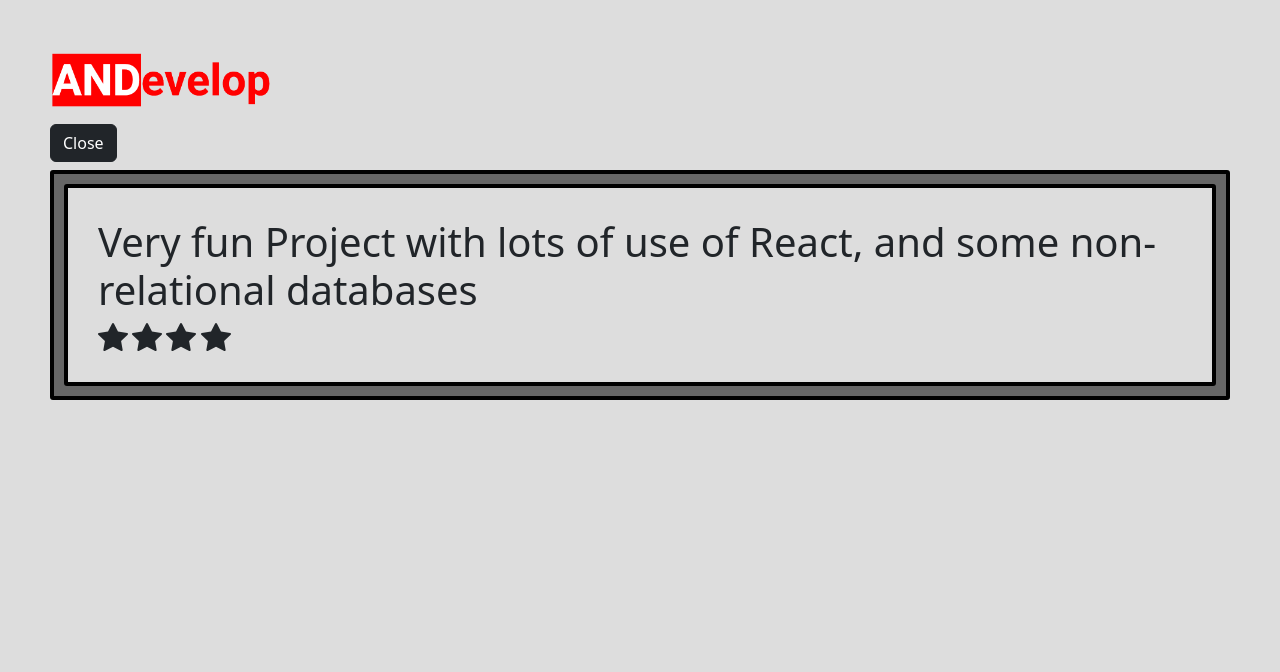
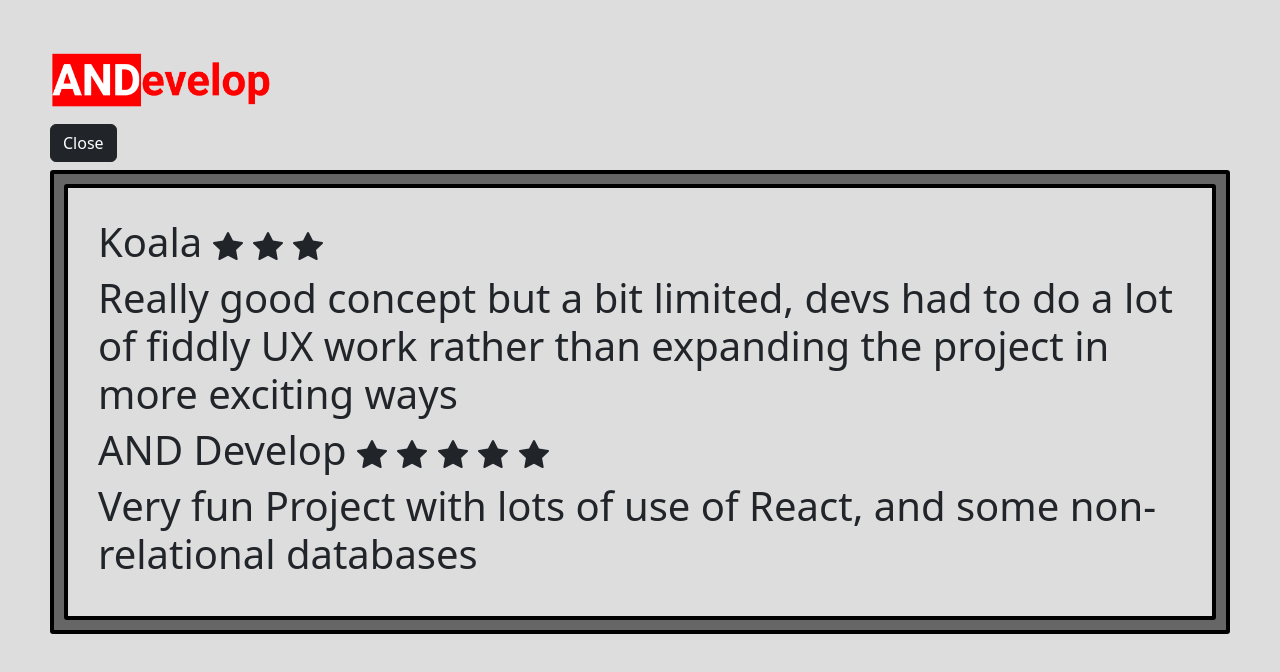
Before and after one commit to 1upskillsystems/ANDevelop, a React (Create React App) app in the folder client/: page /ProjectReview in a window 1280 px wide. Shown: the top 672 px of the page. Built offline with nearby package versions, Linux system fonts and the light colour scheme; no server answers.

Commit message:
styling touches

```diff
--- a/client/src/components/reviewProject.js
+++ b/client/src/components/reviewProject.js
@@ -6,18 +6,18 @@
 
 const projects = [{
   id: 1,
-  template_id: "int",
+  template_id: "Koala",
   project_status: "int",
   project_progress: "int",
   time_start: "int",
   time_deadline: "int",
   team_size: "int",
-  reviews: ["Really good", " Terrible"],
+  reviews: ["Really good concept but a bit limited, devs had to do a lot of fiddly UX work rather than expanding the project in more exciting ways" ],
   team_members: [{ user_id: "int", project_role: "str" }],
 },
 {
   id: 2,
-  template_id: "int",
+  template_id: "AND Develop",
   project_status: "int",
   project_progress: "int",
   time_start: "int",
@@ -33,8 +33,15 @@
   return (
     <PageContainer buttonText="Close" buttonTo="/ReviewTool">
       <section>
+        <h1>
+          {projects[0].template_id} <StarFill size={30}/> <StarFill size={30}/> <StarFill size={30}/>
+        </h1>
+        <h1> {projects[0].reviews}</h1>
+
+        <h1>
+          {projects[1].template_id} <StarFill size={30}/> <StarFill size={30}/> <StarFill size={30}/> <StarFill size={30}/> <StarFill size={30}/>
+        </h1>
         <h1> {projects[1].reviews}</h1>
-        <StarFill size={30}/> <StarFill size={30}/> <StarFill size={30}/> <StarFill size={30}/>
       </section>
     </PageContainer>
   );
```
